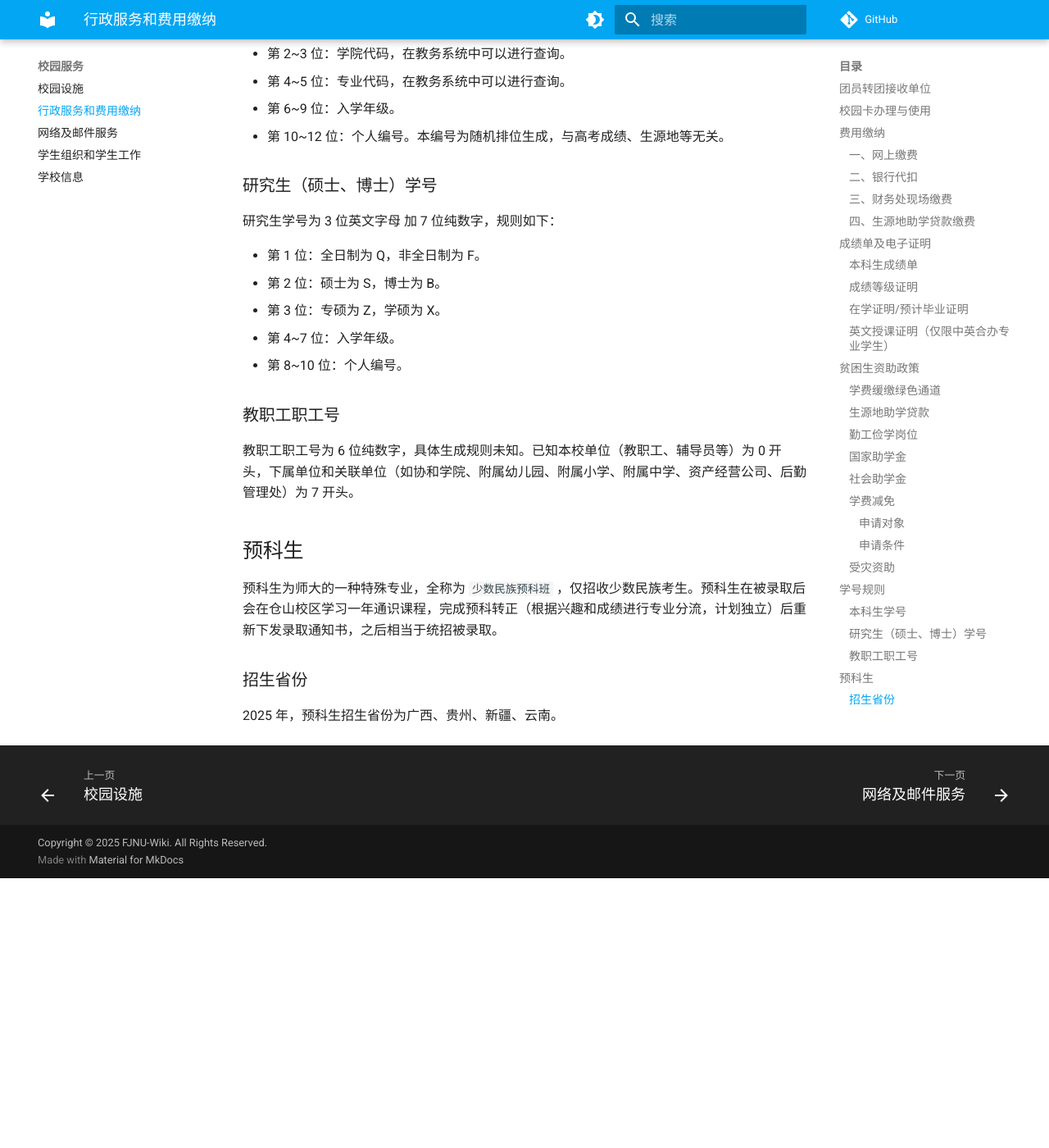
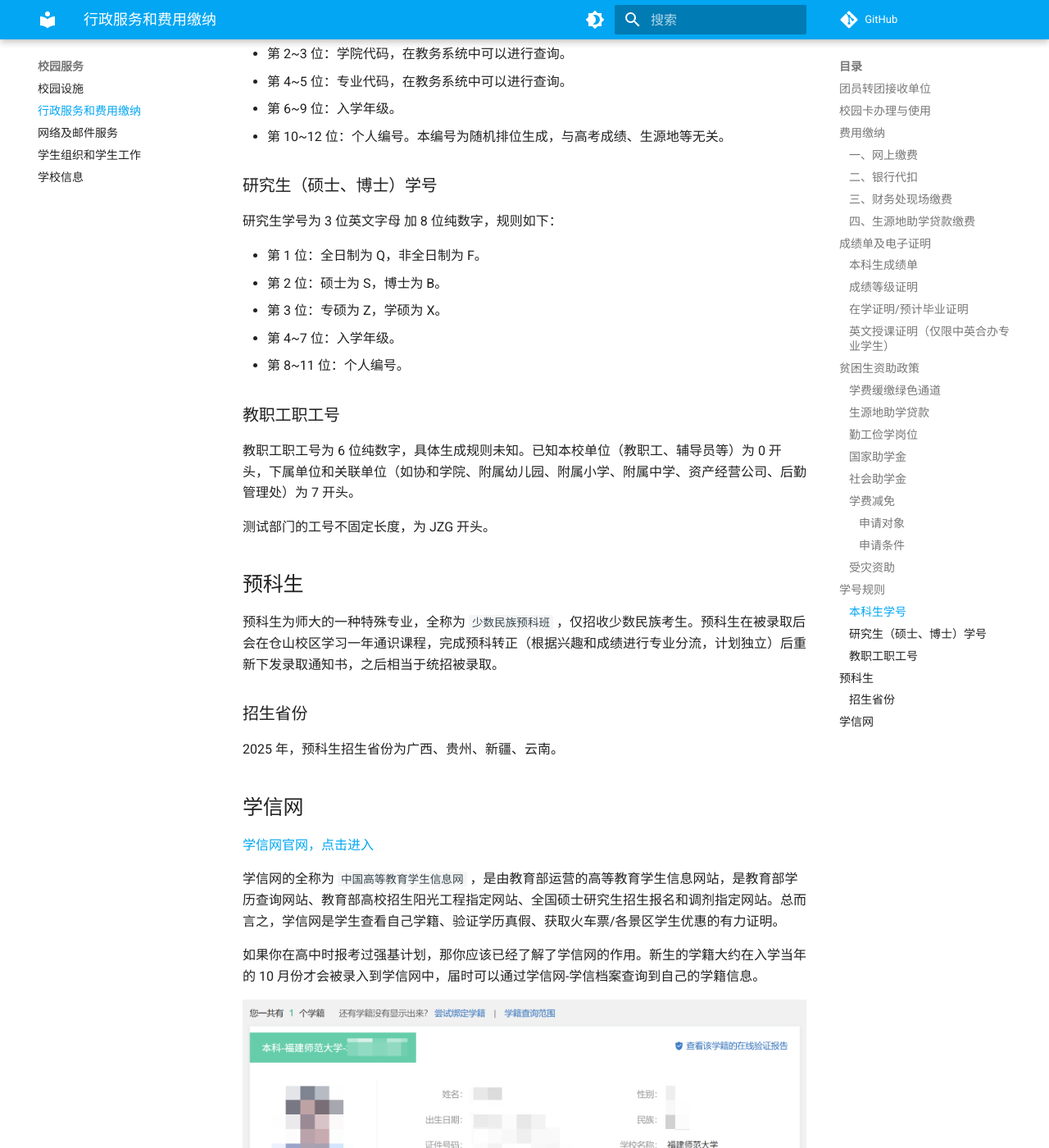
Before and after one commit to kanerty/FJNU-Wiki, an MkDocs documentation site: the page built from docs/service/services.md, in a window 1280 px wide and 1400 px high, scrolled down 4661 px. Shown: the whole window at 82% size. Built offline with MkDocs 1.6.1 and Material for MkDocs 9.7.7, drawn with Linux system fonts in a browser that asks for light colours; comment, search, counter and statistics services are not loaded; before the commit the page ends 5732 px from its top, so only the background shows below that; some of the changed text lies outside the part shown.

Commit message:
perf(live//living/* live//traffic/* service\\facilities\* service\\network\*): 宿舍桌位、无障碍宿舍信息补充；学生票新规定补充；格式更正 fix(service\\services\*): 研究生学号信息修正 feat(service\\services\*): 补充测试部门工号信息、学信网

```diff
--- a/docs/service/services.md
+++ b/docs/service/services.md
@@ -149,17 +149,19 @@
 
 ### 研究生（硕士、博士）学号
 
-研究生学号为 3 位英文字母 加 7 位纯数字，规则如下：
+研究生学号为 3 位英文字母 加 8 位纯数字，规则如下：
 
 - 第 1 位：全日制为 Q，非全日制为 F。
 - 第 2 位：硕士为 S，博士为 B。
 - 第 3 位：专硕为 Z，学硕为 X。
 - 第 4\~7 位：入学年级。
-- 第 8\~10 位：个人编号。
+- 第 8\~11 位：个人编号。
 
 ### 教职工职工号
 
 教职工职工号为 6 位纯数字，具体生成规则未知。已知本校单位（教职工、辅导员等）为 0 开头，下属单位和关联单位（如协和学院、附属幼儿园、附属小学、附属中学、资产经营公司、后勤管理处）为 7 开头。
+
+测试部门的工号不固定长度，为 JZG 开头。
 
 ## 预科生 {#preparatory-students}
 
@@ -168,3 +170,15 @@
 ### 招生省份
 
 2025 年，预科生招生省份为广西、贵州、新疆、云南。
+
+## 学信网 {#chsi}
+
+[学信网官网，点击进入](https://www.chsi.com.cn/)
+
+学信网的全称为 `中国高等教育学生信息网` ，是由教育部运营的高等教育学生信息网站，是教育部学历查询网站、教育部高校招生阳光工程指定网站、全国硕士研究生招生报名和调剂指定网站。总而言之，学信网是学生查看自己学籍、验证学历真假、获取火车票/各景区学生优惠的有力证明。
+
+如果你在高中时报考过强基计划，那你应该已经了解了学信网的作用。新生的学籍大约在入学当年的 10 月份才会被录入到学信网中，届时可以通过学信网-学信档案查询到自己的学籍信息。
+
+![学信网_学籍查询图片](./pics/services-chsi-1.png)
+
+`国家大学生就业服务平台` 依托学信网的数据提供了"师兄师姐去哪儿"的功能，通过此功能可以了解本校本专业的就业去向情况，包括各个就业去向及其占比、就业单位行业及其占比、就业单位性质及其占比、就业单位 TOP10、就业地区分布。[点击进入](https://www.ncss.cn/student/m/sxsj/index.html)
```
Also changed, not shown: docs/live/living.md (+5 -3 lines), docs/live/traffic.md (+2 -0 lines), docs/service/facilities.md (+1 -1 lines), docs/service/network.md (+1 -0 lines), docs/service/pics/services-chsi-1.png (added).
